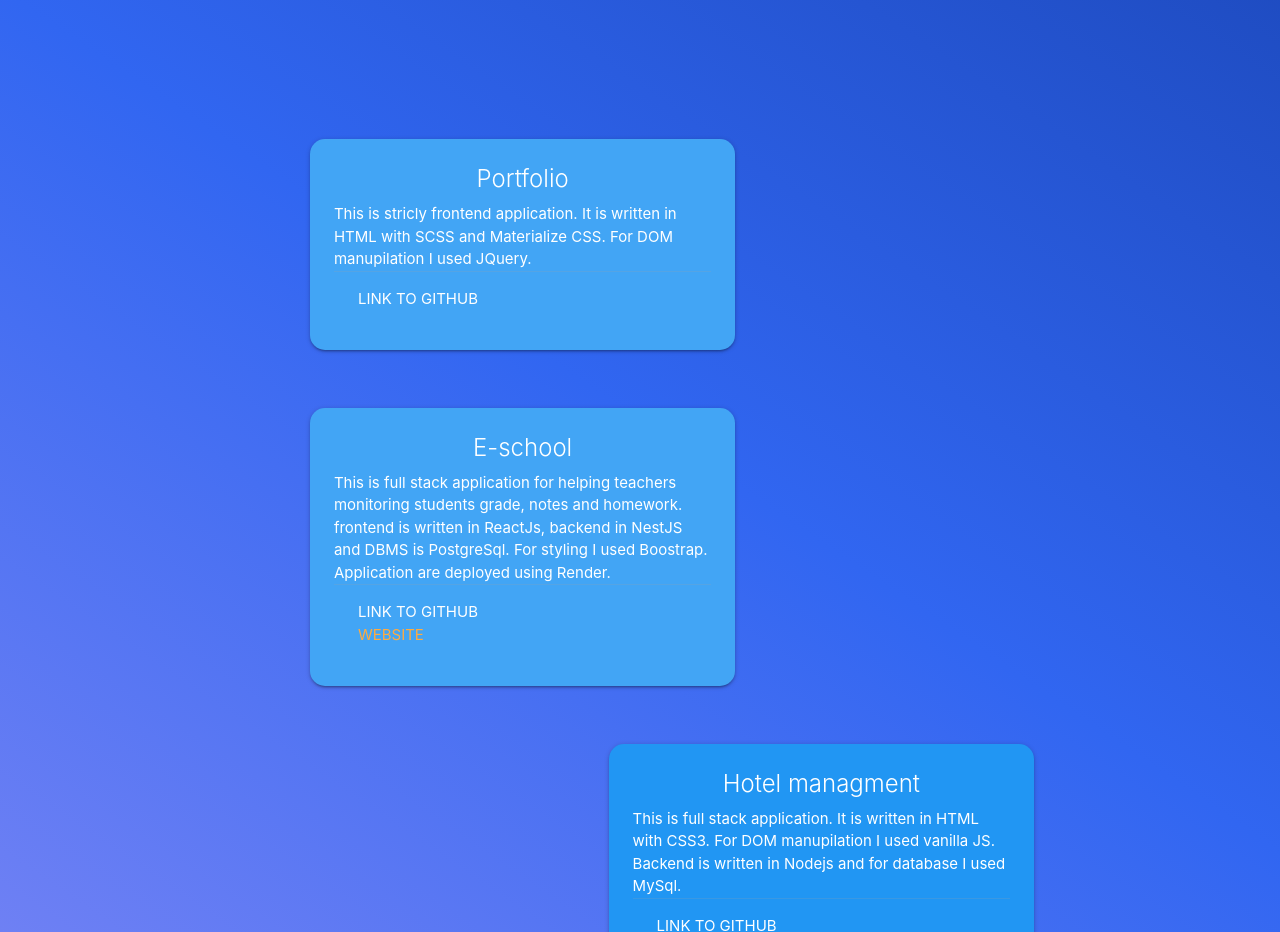
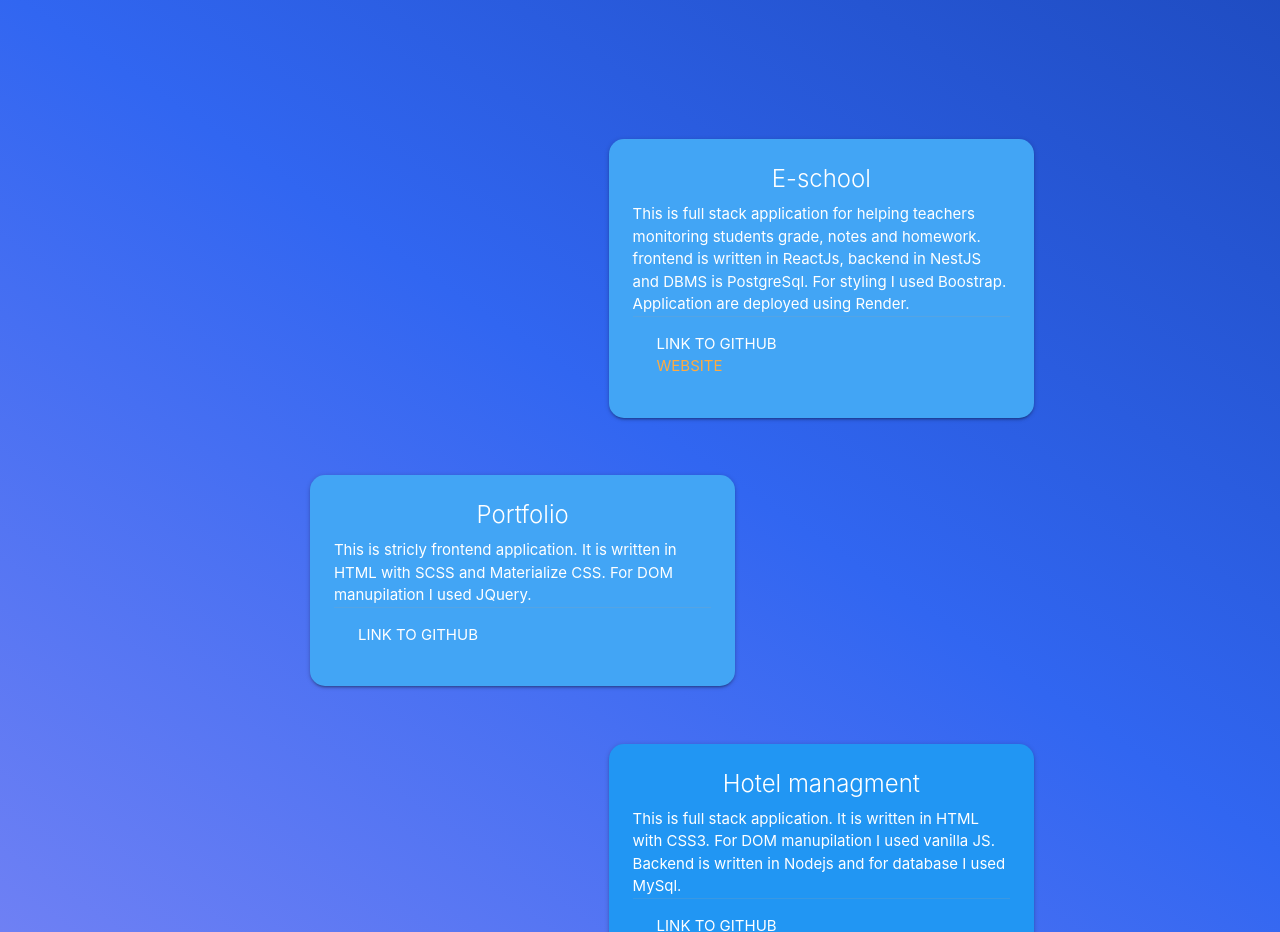
Before and after one commit to adis-aljic/Portfolio, a plain HTML site: page index.html in a window 1280 px wide. Shown: the part 1040-1972 px from the top of the page. Drawn offline with nearby package versions, Linux system fonts and the light colour scheme.

Commit message:
added last project eschool

```diff
--- a/index.html
+++ b/index.html
@@ -90,6 +90,24 @@
 
   <section class="container section scrollspy" id="portfolio">
     <div class="row">
+      <div class="col s10 offset-s1 l6 offset-l8">
+        <div class="card blue lighten-1 ">
+          <div class="card-content white-text">
+            <span class="card-title center">E-school</span>
+            <p>This is full stack application for helping teachers monitoring students grade, notes and homework. frontend
+              is written in ReactJs, backend in NestJS and DBMS is PostgreSql. For styling I used Boostrap.
+              Application are deployed using Render.
+            </p>
+            <div class="card-action">
+              <a id="a" target="_blank" href="https://github.com/adis-aljic/eschool">Link to GitHub</a>
+              <br>
+              <a target="_blank" href="https://e-school-dx1a.onrender.com/">Website</a>
+            </div>
+          </div>
+        </div>
+      </div>
+    </div>
+    <div class="row">
       <div class="col s10 offset-s1 l6 offset-l4">
         <div class="card blue lighten-1 ">
           <div class="card-content white-text">
@@ -99,30 +117,13 @@
               For DOM manupilation I used JQuery.
             </p>
             <div class="card-action">
-              <a id="a" href="https://github.com/adis-aljic/Portfolio">Link to GitHub</a>
+              <a target="_blank" id="a" href="https://github.com/adis-aljic/Portfolio">Link to GitHub</a>
             </div>
           </div>
         </div>
       </div>
     </div>
-    <div class="row">
-      <div class="col s10 offset-s1 l6 offset-l4">
-        <div class="card blue lighten-1 ">
-          <div class="card-content white-text">
-            <span class="card-title center">E-school</span>
-            <p>This is full stack application for helping teachers monitoring students grade, notes and homework. frontend
-              is written in ReactJs, backend in NestJS and DBMS is PostgreSql. For styling I used Boostrap.
-              Application are deployed using Render.
-            </p>
-            <div class="card-action">
-              <a id="a" href="https://github.com/adis-aljic/eschool">Link to GitHub</a>
-              <br>
-              <a href="https://e-school-dx1a.onrender.com/">Website</a>
-            </div>
-          </div>
-        </div>
-      </div>
-    </div>
+
     <div class="row">
       <div class="col s10 offset-s1 l6 offset-l8 ">
         <div class="card blue ">
@@ -132,7 +133,7 @@
               For DOM manupilation I used vanilla JS. Backend is written in Nodejs and for database I used MySql.
             </p>
             <div class="card-action">
-              <a id="a" href="https://github.com/adis-aljic/hotel_with_nodejs">Link to GitHub</a>
+              <a id="a" target="_blank" href="https://github.com/adis-aljic/hotel_with_nodejs">Link to GitHub</a>
             </div>
           </div>
         </div>
@@ -148,7 +149,7 @@
               For DOM manupilation I used vanilla JS. Backend is written Nodejs and DBMS is MySql.
             </p>
             <div class="card-action">
-              <a id="a" href="https://github.com/adis-aljic/library_os">Link to GitHub</a>
+              <a id="a" target="_blank" href="https://github.com/adis-aljic/library_os">Link to GitHub</a>
             </div>
           </div>
         </div>
@@ -188,7 +189,7 @@
                       <ul class="left">
                         <li>
 
-                          <a id="a" href="https://github.com/adis-aljic/quiz-app-">Quiz</a>
+                          <a target="_blank" id="a" href="https://github.com/adis-aljic/quiz-app-">Quiz</a>
                         </li>
                         <li>
 
@@ -244,7 +245,7 @@
             <p>This is MERN CRUD application. For frontend I used React, DBMS is MongoDB and backend is written in NodeJS and Express.
             </p>
             <div class="card-action">
-              <a href="https://github.com/adis-aljic/learningMongoDB">Link to GitHub</a>
+              <a target="_blank" href="https://github.com/adis-aljic/learningMongoDB">Link to GitHub</a>
             </div>
           </div>
         </div>
@@ -261,9 +262,9 @@
             </p>
             <p>Seperatly I created similiar app using only Google Sheet.</p>
             <div class="card-action">
-              <a id="a" href="https://monitoring-community-service-hours.netlify.app/"> Website</a>
-              <a id="a" href="https://github.com/adis-aljic/pracenjeVolonterskihSatiBILDIT">Link to GitHub</a>
-              <a id="a"
+              <a id="a" target="_blank" href="https://monitoring-community-service-hours.netlify.app/"> Website</a>
+              <a id="a" target="_blank" href="https://github.com/adis-aljic/pracenjeVolonterskihSatiBILDIT">Link to GitHub</a>
+              <a id="a" target="_blank"
                 href="https://docs.google.com/spreadsheets/d/1hTFTbYVBBOiMuALs6C4Ms-27QvEw8VF-77VhW-8t0oo/edit?usp=sharing">Excel app</a>
             </div>
           </div>
```
